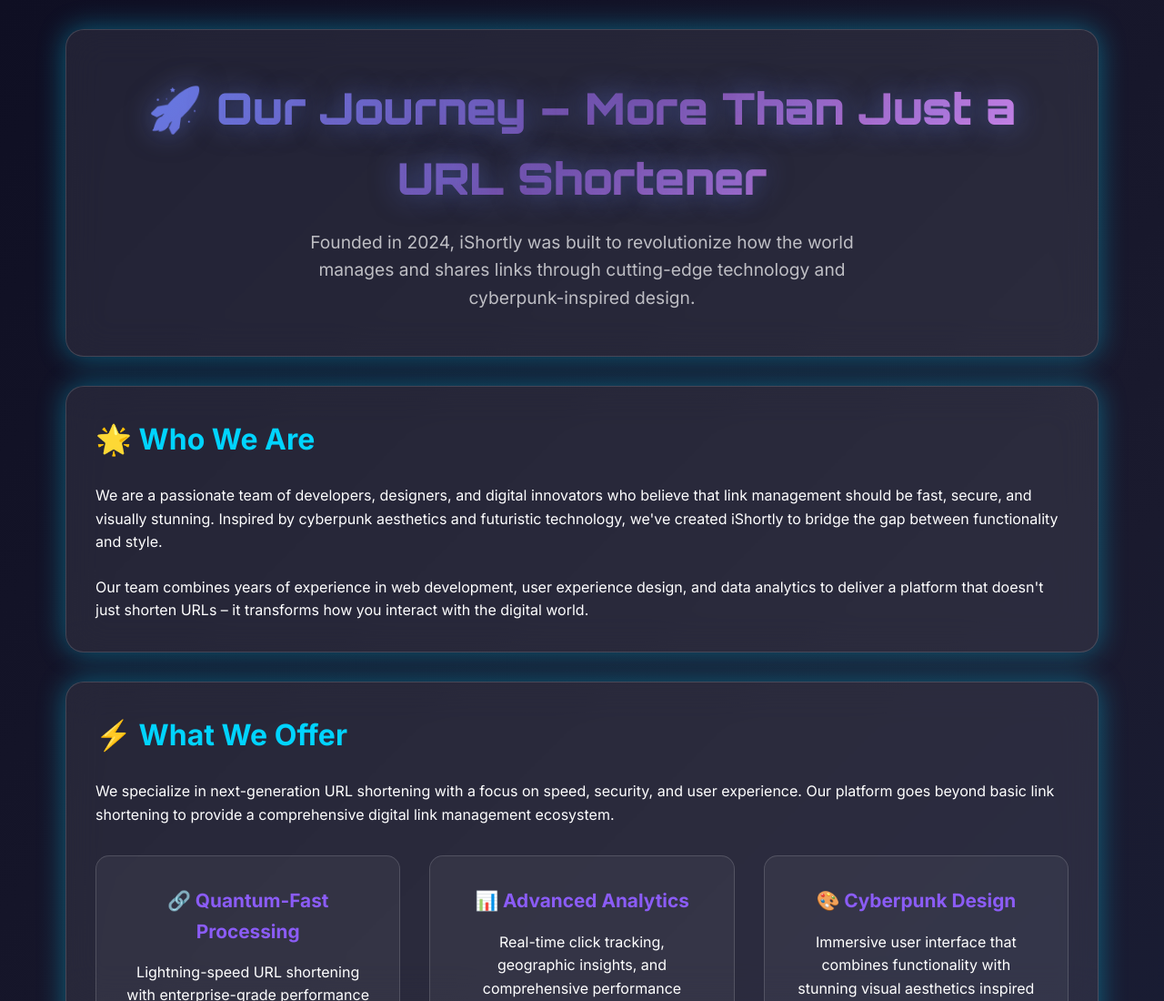
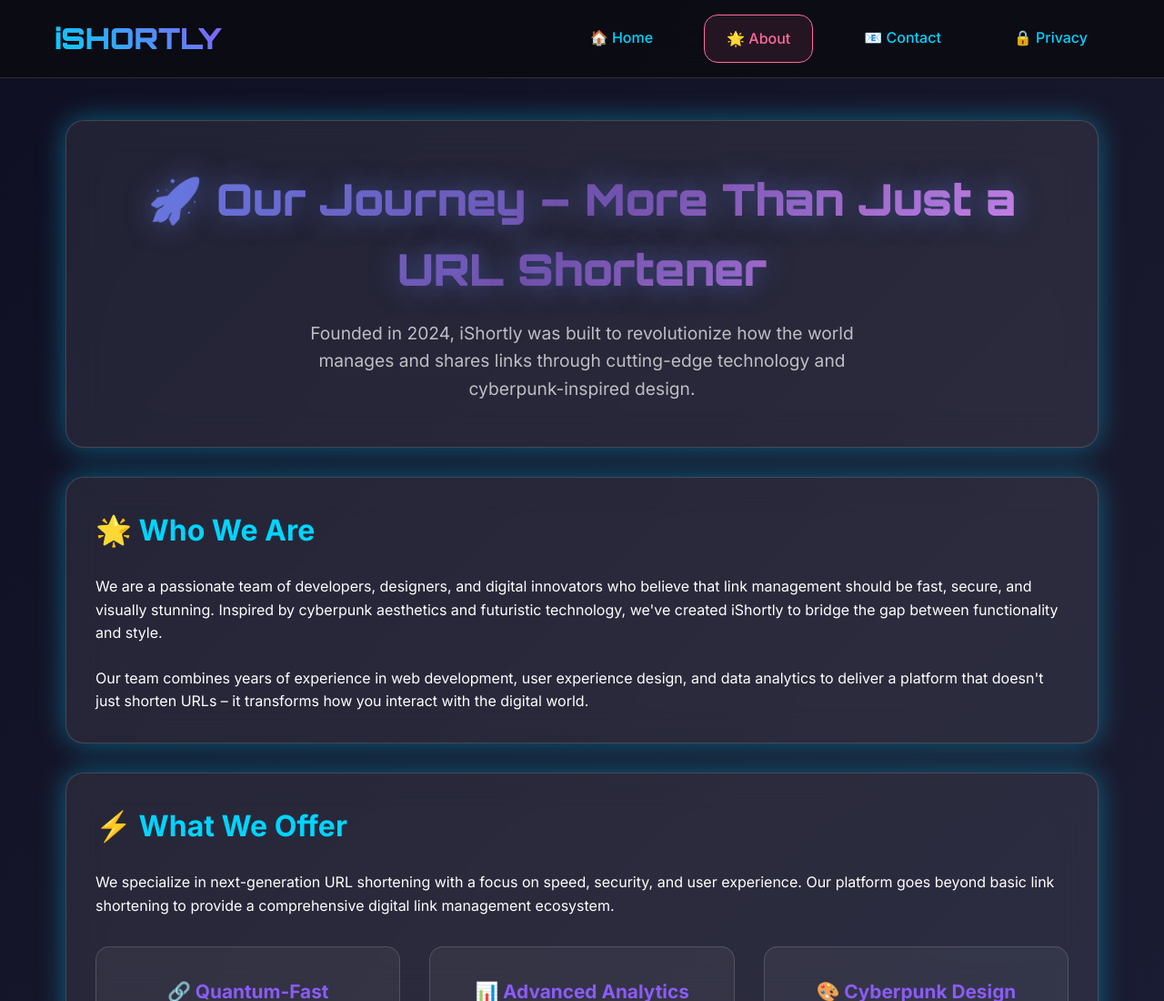
Before and after one commit to princezee007/shortly, a website: page public/about.html in a window 1280 px wide. Shown: the top 1100 px of the page at 91% size. Drawn offline with Linux system fonts and the light colour scheme.

Commit message:
Add header navigation to all pages with consistent design and active page highlighting

```diff
--- a/public/about.html
+++ b/public/about.html
@@ -221,7 +221,20 @@
     </style>
 </head>
 <body>
-    <div class="container">
+    <!-- Header -->
+    <header style="position: fixed; top: 0; left: 0; right: 0; z-index: 1000; padding: 1rem 0; background: rgba(10, 10, 15, 0.8); backdrop-filter: blur(20px); border-bottom: 1px solid var(--glass-border);">
+        <div style="max-width: 1200px; margin: 0 auto; padding: 0 20px; display: flex; justify-content: space-between; align-items: center;">
+            <a href="index.html" style="font-family: 'Orbitron', monospace; font-size: 2rem; font-weight: 900; background: linear-gradient(45deg, var(--cyber-blue), var(--cyber-purple)); -webkit-background-clip: text; -webkit-text-fill-color: transparent; background-clip: text; text-decoration: none;">iSHORTLY</a>
+            <nav style="display: flex; gap: 2rem;">
+                <a href="index.html" style="color: var(--link-color); text-decoration: none; font-weight: 500; padding: 0.8rem 1.5rem; border-radius: 15px; transition: all 0.3s ease;">🏠 Home</a>
+                <a href="about.html" style="color: var(--link-hover); text-decoration: none; font-weight: 500; padding: 0.8rem 1.5rem; border-radius: 15px; background: rgba(255, 107, 157, 0.1); border: 1px solid var(--link-hover);">🌟 About</a>
+                <a href="contact.html" style="color: var(--link-color); text-decoration: none; font-weight: 500; padding: 0.8rem 1.5rem; border-radius: 15px; transition: all 0.3s ease;">📧 Contact</a>
+                <a href="privacy.html" style="color: var(--link-color); text-decoration: none; font-weight: 500; padding: 0.8rem 1.5rem; border-radius: 15px; transition: all 0.3s ease;">🔒 Privacy</a>
+            </nav>
+        </div>
+    </header>
+
+    <div class="container" style="margin-top: 100px;">
         <!-- Header -->
         <header class="header glass">
             <h1>🚀 Our Journey – More Than Just a URL Shortener</h1>
```
Also changed, not shown: public/contact.html (+14 -1 lines), public/index.html (+3 -3 lines), public/privacy.html (+14 -1 lines).
